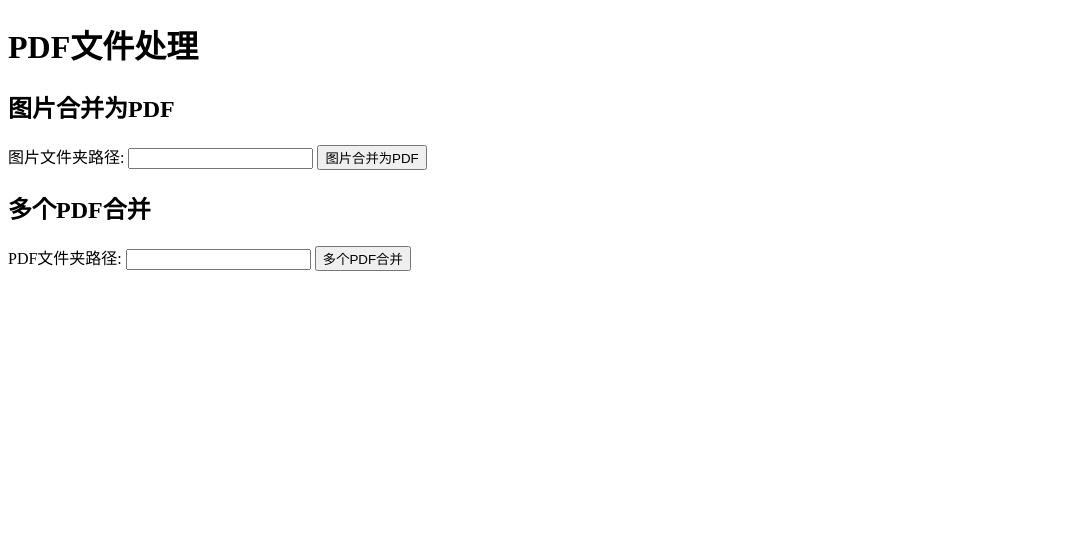
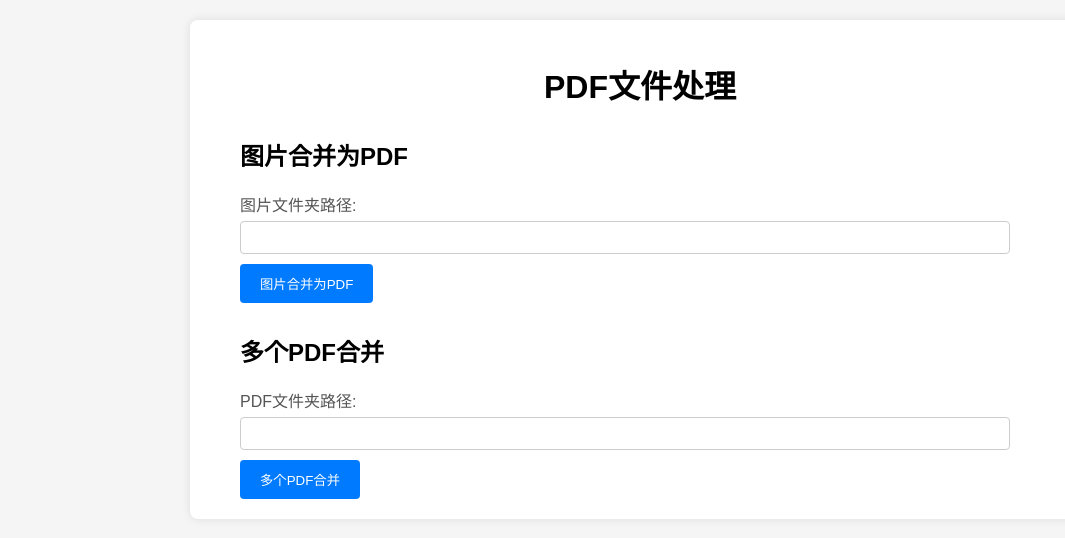
Before and after one commit to Zhuanpy/Zhuanpy-MyTravelPanel, a Flask app: page /file_processing in a window 1280 px wide. Shown: the top 538 px of the page, without its empty margins (0-1065 px from the left). Run offline with Flask 3, Linux system fonts and the light colour scheme.

Commit message:
update 05MAY, 2024

```diff
--- a/MyWeb/templates/files/pdf.html
+++ b/MyWeb/templates/files/pdf.html
@@ -4,13 +4,71 @@
     <meta charset="UTF-8">
     <meta name="viewport" content="width=device-width, initial-scale=1.0">
     <title>PDF文件处理</title>
+    <style>
+        body {
+            font-family: Arial, sans-serif;
+            margin: 0;
+            padding: 0;
+            background-color: #f5f5f5;
+        }
+
+        .container {
+            max-width: 800px;
+            margin: 20px auto;
+            padding: 20px 50px; /* 上下20px，左右50px */
+            background-color: #fff;
+            border-radius: 8px;
+            box-shadow: 0 0 10px rgba(0, 0, 0, 0.1);
+        }
+
+        h1 {
+            text-align: center;
+        }
+
+        h2 {
+            margin-top: 30px; /* h2与上面内容的间距 */
+            margin-bottom: 15px; /* h2与下面内容的间距 */
+        }
+
+        form {
+            margin-top: 20px;
+        }
+
+        label {
+            display: block;
+            margin-bottom: 5px;
+            color: #555;
+        }
+
+        input[type="text"] {
+            width: calc(100% - 30px); /* 100%减去30像素的边距 */
+            padding: 8px;
+            margin-bottom: 10px;
+            border: 1px solid #ccc;
+            border-radius: 4px;
+            box-sizing: border-box;
+        }
+
+        button[type="submit"] {
+            background-color: #007bff;
+            color: #fff;
+            padding: 10px 20px;
+            border: none;
+            border-radius: 4px;
+            cursor: pointer;
+        }
+
+        button[type="submit"]:hover {
+            background-color: #0056b3;
+        }
+    </style>
 </head>
 <body>
+    <div class="container">
         <h1>PDF文件处理</h1>
 
         <!-- 图片合并表单 -->
         <h2>图片合并为PDF</h2>
-
         <form method="post" action="{{url_for('files_routes.merge_images_to_pdf')}}" >
             <label for="imageFolderPath">图片文件夹路径:</label>
             <input type="text" id="imageFolderPath" name="imageFolderPath">
@@ -19,10 +77,11 @@
 
         <!-- 多个PDF合并表单 -->
         <h2>多个PDF合并</h2>
-    <form id="mergePdfForm">
+        <form method="post" action="{{url_for('files_routes.merge_pdf_to_pdf')}}" >
             <label for="pdfFolderPath">PDF文件夹路径:</label>
             <input type="text" id="pdfFolderPath" name="pdfFolderPath">
-        <button type="button" >多个PDF合并</button>
+            <button type="submit" name="submit_button" value="merge_images">多个PDF合并</button>
         </form>
+    </div>
 </body>
 </html>
```
Also changed, not shown: MyWeb/routes_files.py (+10 -22 lines), MyWeb/templates/flights/results.html (+16 -9 lines), MyWeb/templates/result.html (+33 -3 lines). Lines whose indentation alone changed are shown as unchanged.
